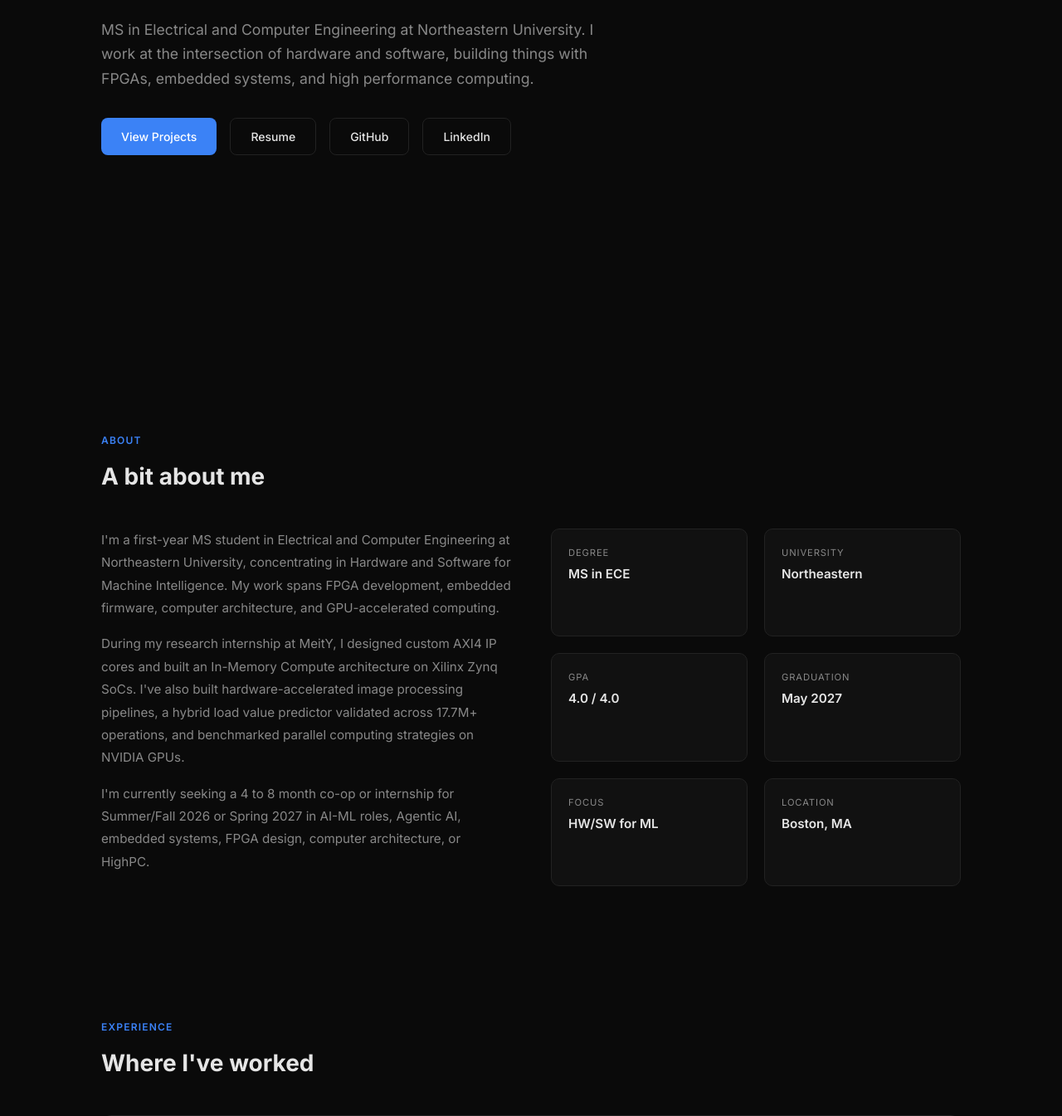
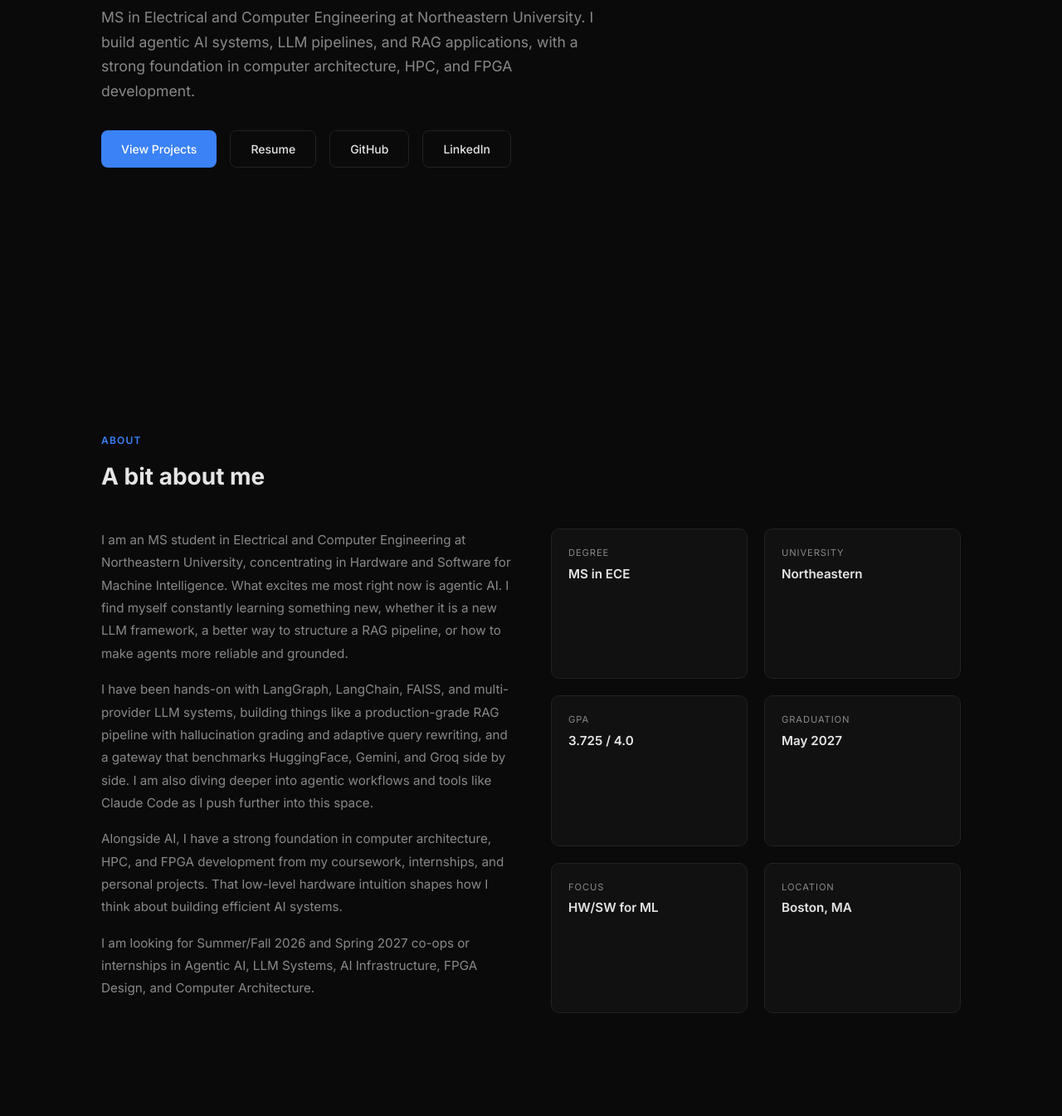
Before and after one commit to spanchal8/spanchal8.github.io, a plain HTML site: page index.html in a window 1280 px wide. Shown: the part 359-1704 px from the top of the page at 83% size. Drawn offline with Linux system fonts and the light colour scheme.

Commit message:
Revise portfolio content
Updated personal description and project details in the portfolio.

```diff
--- a/index.html
+++ b/index.html
@@ -206,11 +206,11 @@
     </div>
     <p class="hero-desc">
       MS in Electrical and Computer Engineering at Northeastern University.
-      I work at the intersection of hardware and software, building things with FPGAs, embedded systems, and high performance computing.
+      I build agentic AI systems, LLM pipelines, and RAG applications, with a strong foundation in computer architecture, HPC, and FPGA development.
     </p>
     <div class="hero-links">
       <a href="#projects" class="btn btn-primary">View Projects</a>
-      <a href="https://drive.google.com/file/d/1ZvcbUcubZx_9p5tBnRQLnjSp2UAOL4A9/view?usp=drive_link" class="btn btn-ghost" target="_blank">Resume</a>
+      <a href="https://drive.google.com/file/d/1ZvcbUcubZx_9p5tBnRQLnjSp2UAOL4A9/view?usp=sharing" class="btn btn-ghost" target="_blank">Resume</a>
       <a href="https://github.com/spanchal8" class="btn btn-ghost" target="_blank">GitHub</a>
       <a href="https://www.linkedin.com/in/shubhpanchal8103" class="btn btn-ghost" target="_blank">LinkedIn</a>
     </div>
@@ -222,9 +222,10 @@
   <h2 class="section-title fade-in">A bit about me</h2>
   <div class="about-content">
     <div class="about-text fade-in">
-      <p>I'm a first-year MS student in Electrical and Computer Engineering at Northeastern University, concentrating in Hardware and Software for Machine Intelligence. My work spans FPGA development, embedded firmware, computer architecture, and GPU-accelerated computing.</p>
-      <p>During my research internship at MeitY, I designed custom AXI4 IP cores and built an In-Memory Compute architecture on Xilinx Zynq SoCs. I've also built hardware-accelerated image processing pipelines, a hybrid load value predictor validated across 17.7M+ operations, and benchmarked parallel computing strategies on NVIDIA GPUs.</p>
-      <p>I'm currently seeking a 4 to 8 month co-op or internship for Summer/Fall 2026 or Spring 2027 in AI-ML roles, Agentic AI, embedded systems, FPGA design, computer architecture, or HighPC.</p>
+      <p>I am an MS student in Electrical and Computer Engineering at Northeastern University, concentrating in Hardware and Software for Machine Intelligence. What excites me most right now is agentic AI. I find myself constantly learning something new, whether it is a new LLM framework, a better way to structure a RAG pipeline, or how to make agents more reliable and grounded.</p>
+      <p>I have been hands-on with LangGraph, LangChain, FAISS, and multi-provider LLM systems, building things like a production-grade RAG pipeline with hallucination grading and adaptive query rewriting, and a gateway that benchmarks HuggingFace, Gemini, and Groq side by side. I am also diving deeper into agentic workflows and tools like Claude Code as I push further into this space.</p>
+      <p>Alongside AI, I have a strong foundation in computer architecture, HPC, and FPGA development from my coursework, internships, and personal projects. That low-level hardware intuition shapes how I think about building efficient AI systems.</p>
+      <p>I am looking for Summer/Fall 2026 and Spring 2027 co-ops or internships in Agentic AI, LLM Systems, AI Infrastructure, FPGA Design, and Computer Architecture.</p>
     </div>
     <div class="about-details fade-in delay-1">
       <div class="detail-card">
@@ -237,7 +238,7 @@
       </div>
       <div class="detail-card">
         <p class="detail-label">GPA</p>
-        <p class="detail-value">4.0 / 4.0</p>
+        <p class="detail-value">3.725 / 4.0</p>
       </div>
       <div class="detail-card">
         <p class="detail-label">Graduation</p>
@@ -407,7 +408,6 @@
       </div>
     </div>
 
-    <!-- NEW: RAG Document Q&A System -->
     <div class="project-card fade-in delay-1">
       <div class="project-icon">📄</div>
       <p class="project-name">RAG Document Q&A System</p>
@@ -424,7 +424,6 @@
       </div>
     </div>
 
-    <!-- NEW: Multi-Provider LLM Gateway -->
     <div class="project-card fade-in delay-2">
       <div class="project-icon">⚖️</div>
       <p class="project-name">Multi-Provider LLM Gateway</p>
@@ -517,7 +516,7 @@
   <div class="edu-card fade-in">
     <p class="edu-degree">MS in Electrical and Computer Engineering</p>
     <p class="edu-school">Northeastern University, Boston</p>
-    <p class="edu-info">Concentration: Hardware and Software for Machine Intelligence · GPA: 4.0 · Expected May 2027</p>
+    <p class="edu-info">Concentration: Hardware and Software for Machine Intelligence · GPA: 3.725 · Expected May 2027</p>
     <p class="edu-info" style="margin-top:0.5rem; color: var(--text-muted);">Coursework: Computer Architecture, High Performance Computing, Power Electronics, Machine Learning</p>
   </div>
 
@@ -531,7 +530,7 @@
 <section id="contact" class="contact-section">
   <p class="section-label fade-in">Contact</p>
   <h2 class="section-title fade-in">Let's connect</h2>
-  <p class="contact-desc fade-in">I'm currently looking for a co-op or internship for Summer/Fall 2026. Feel free to reach out.</p>
+  <p class="contact-desc fade-in">I am looking for Summer/Fall 2026 and Spring 2027 co-ops or internships in Agentic AI, LLM Systems, AI Infrastructure, FPGA Design, and Computer Architecture. Feel free to reach out.</p>
   <div class="contact-links fade-in delay-1">
     <a href="mailto:panchal.shu@northeastern.edu" class="btn btn-primary">Email Me</a>
     <a href="https://www.linkedin.com/in/shubhpanchal8103" class="btn btn-ghost" target="_blank">LinkedIn</a>
```
